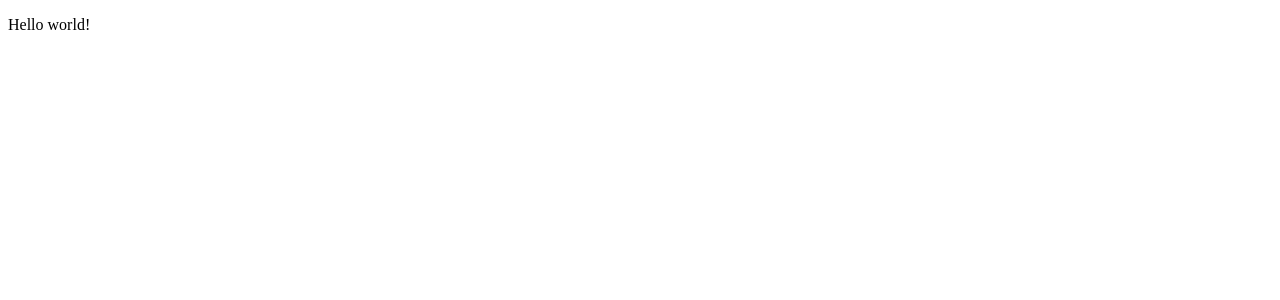
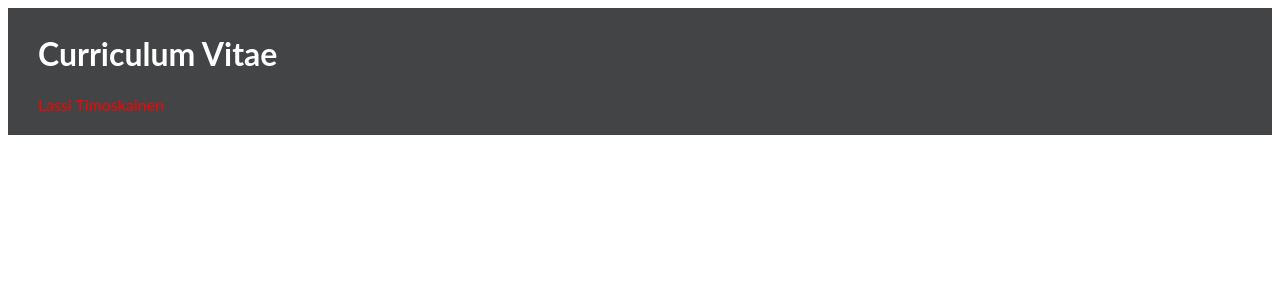
Before and after one commit to Lassi-T/CV-Website, a React (Create React App) app: page / in a window 1280 px wide. Shown: the top 300 px of the page. Built offline with nearby package versions, Linux system fonts and the light colour scheme.

Commit message:
Added a basic header

```diff
--- a/package.json
+++ b/package.json
@@ -30,5 +30,8 @@
       "last 1 firefox version",
       "last 1 safari version"
     ]
+  },
+  "devDependencies": {
+    "prettier": "2.0.5"
   }
 }
--- a/src/App.css
+++ b/src/App.css
@@ -0,0 +1,3 @@
+body {
+    background-color: white;
+}
--- a/src/App.js
+++ b/src/App.js
@@ -1,9 +1,11 @@
 import React from 'react'
+import Header from './components/Header'
+import './App.css'
 
 const App = () => {
   return (
-    <div>
-      <p>Hello world!</p>
+    <div className='App'>
+       <Header />
     </div>
   )
 }
--- /dev/null
+++ b/src/components/Header.css
@@ -0,0 +1,12 @@
+.Header {
+    box-sizing: border-box;
+    width: 100%;
+    display: flex;
+    justify-content: left;
+    padding: 5px;
+    padding-left: 30px;
+    margin-bottom: 10px;
+    background-color: #434445;
+    color: #fff;
+    font-family: Lato;
+}
--- /dev/null
+++ b/src/components/Header.js
@@ -0,0 +1,15 @@
+import React from 'react'
+import './Header.css'
+
+const Header = () => {
+    return (
+        <div className='Header'>
+            <header>
+                <h1>Curriculum Vitae</h1>
+                <p style={{color: 'red'}}>Lassi Timoskainen</p>
+            </header>
+        </div>
+    )
+}
+
+export default Header
```
Also changed, not shown: 1 other file (tests, documents, lock files or other folders).
